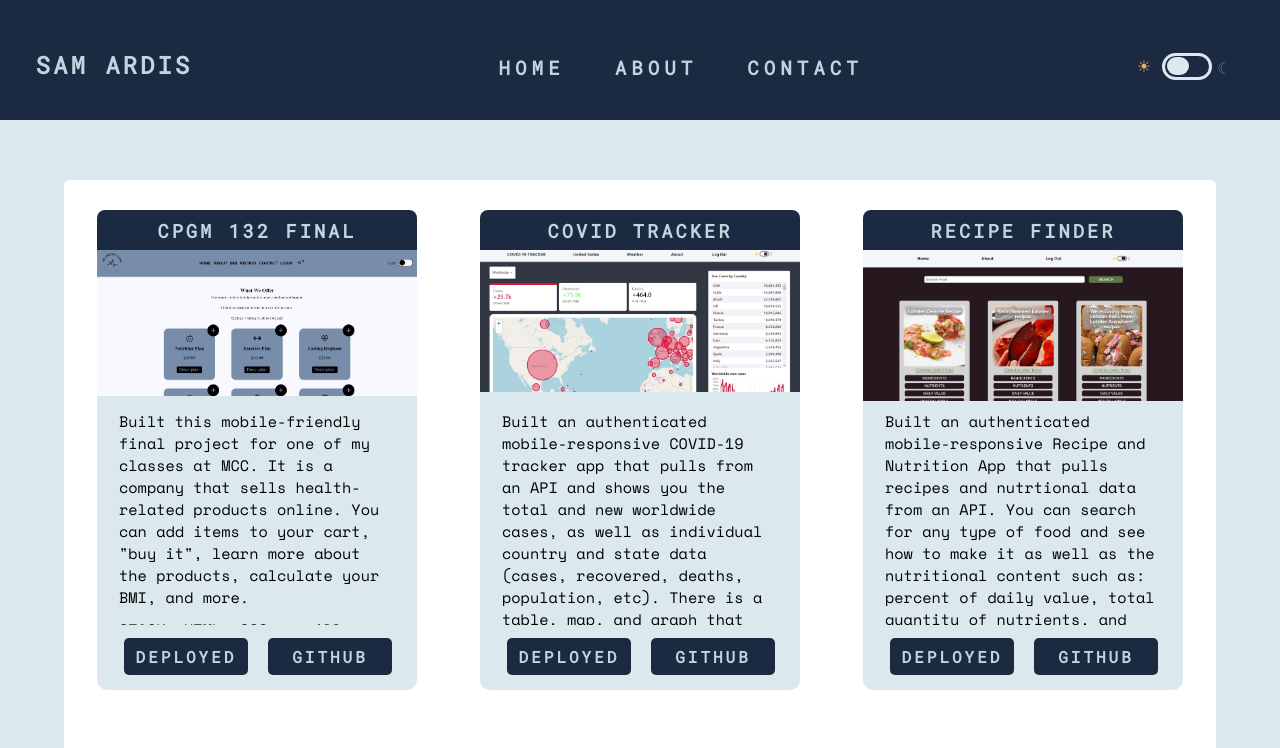
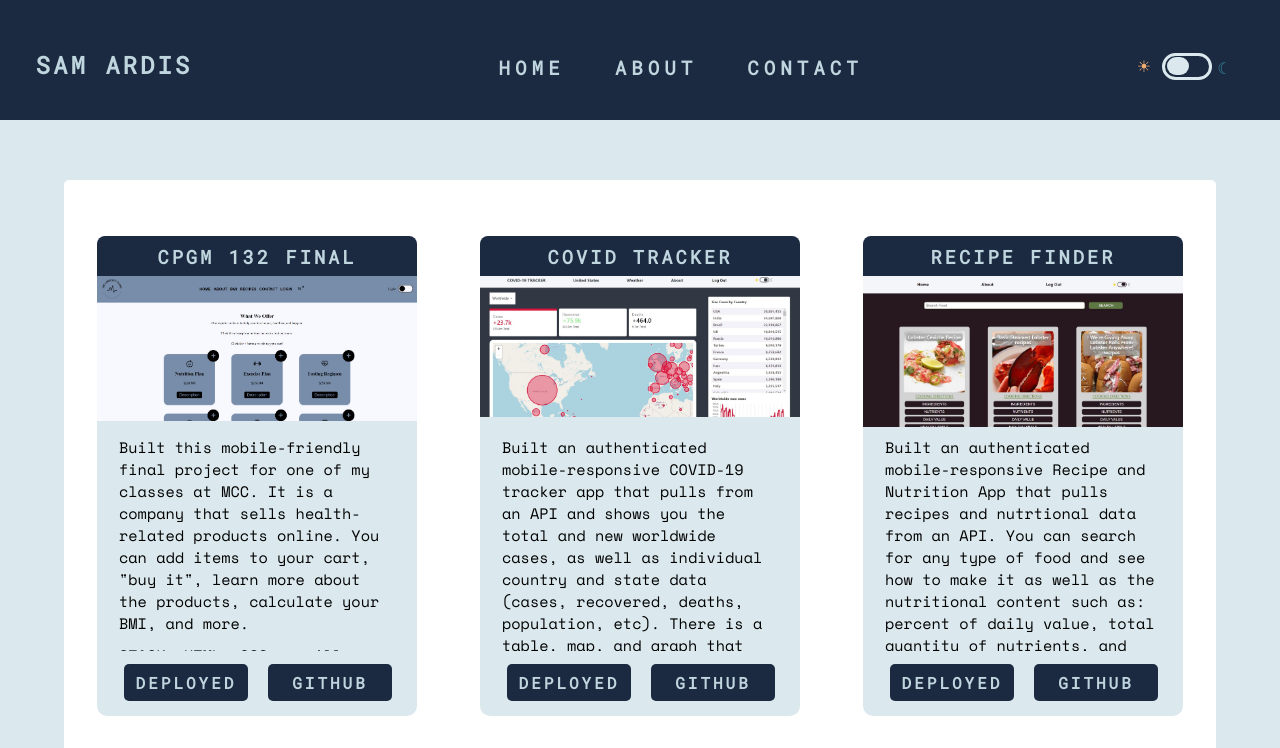
Before and after one commit to ardissam0/portfolio-2.0, a React (Create React App) app: page / in a window 1280 px wide. Shown: the top 748 px of the page. Built offline with nearby package versions, Linux system fonts and the light colour scheme.

Commit message:
Added new cover image for Linkedin

```diff
--- a/public/index.html
+++ b/public/index.html
@@ -9,7 +9,7 @@
     <meta
       name="image"
       property="og:image"
-      content="%PUBLIC_URL%/Portfolio-2.JPG"
+      content="%PUBLIC_URL%/Portfolio-2.1.JPG"
     />
     <meta
       name="author"
--- a/src/styles/App.css
+++ b/src/styles/App.css
@@ -325,6 +325,7 @@ h1, h2, h3 {
   background-color: var(--clr-background-2);
   display: flex;
   flex-wrap: wrap;
+  padding: 2% 0 2% 0;
   justify-content: space-evenly;
   width: 90%;
   border-radius: 5px;
```
Also changed, not shown: public/Portfolio-2.1.JPG (added), public/Portfolio-2.JPG (deleted).
